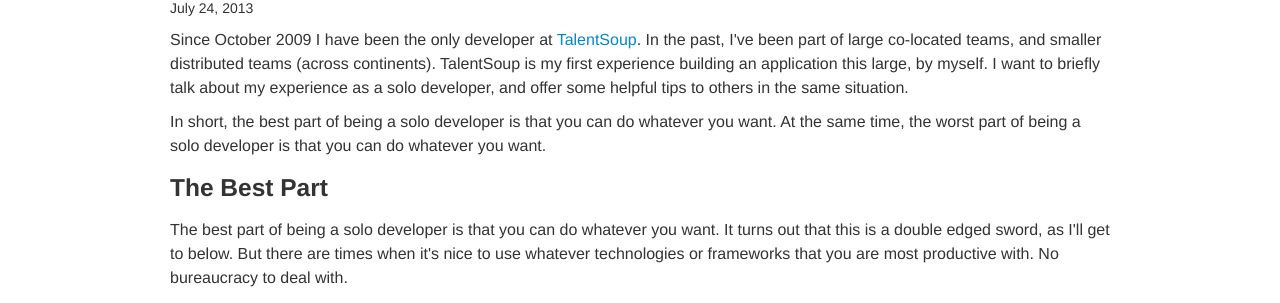
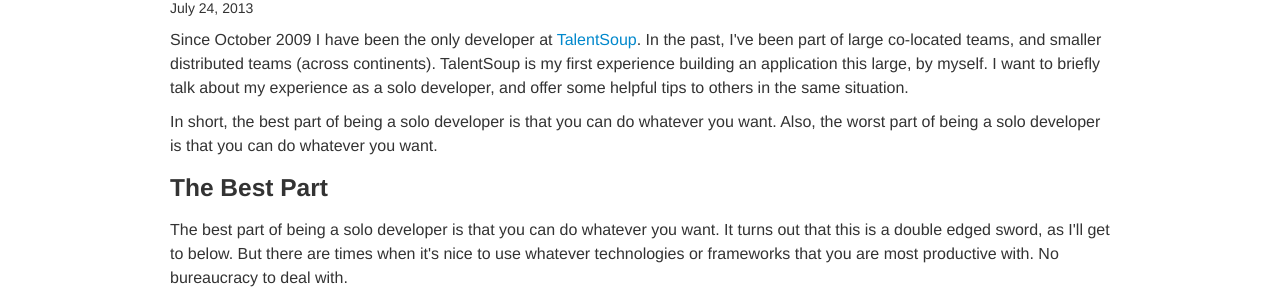
Before and after one commit to speric/speric.github.com, a Jekyll site: the page built from _posts/2013-07-24-the-challenges-of-being-a-solo-developer.markdown, in a window 1280 px wide. Shown: the part 375-678 px from the top of the page. Built offline with Jekyll 4.4.1, drawn with Linux system fonts in a browser that asks for light colours; some web fonts are replaced; Markdown is read by kramdown in place of the engine named in the settings; comment, search, counter and statistics services are not loaded.

Commit message:
Update 2013-07-24-the-challenges-of-being-a-solo-developer.markdown

```diff
--- a/_posts/2013-07-24-the-challenges-of-being-a-solo-developer.markdown
+++ b/_posts/2013-07-24-the-challenges-of-being-a-solo-developer.markdown
@@ -5,7 +5,7 @@ header_img: "skyline_from_harlem.jpg"
 ---
 <p>Since October 2009 I have been the only developer at <a href="https://talentsoup.com">TalentSoup</a>.  In the past, I've been part of large co-located teams, and smaller distributed teams (across continents). TalentSoup is my first experience building an application this large, by myself. I want to briefly talk about my experience as a solo developer, and offer some helpful tips to others in the same situation.</p>
 
-<p>In short, the best part of being a solo developer is that you can do whatever you want.  At the same time, the worst part of being a solo developer is that you can do whatever you want.</p>
+<p>In short, the best part of being a solo developer is that you can do whatever you want. Also, the worst part of being a solo developer is that you can do whatever you want.</p>
 
 <h3>The Best Part</h3>
 <p>The best part of being a solo developer is that you can do whatever you want. It turns out that this is a double edged sword, as I'll get to below. But there are times when it's nice to use whatever technologies or frameworks that you are most productive with. No bureaucracy to deal with.</p>
```
